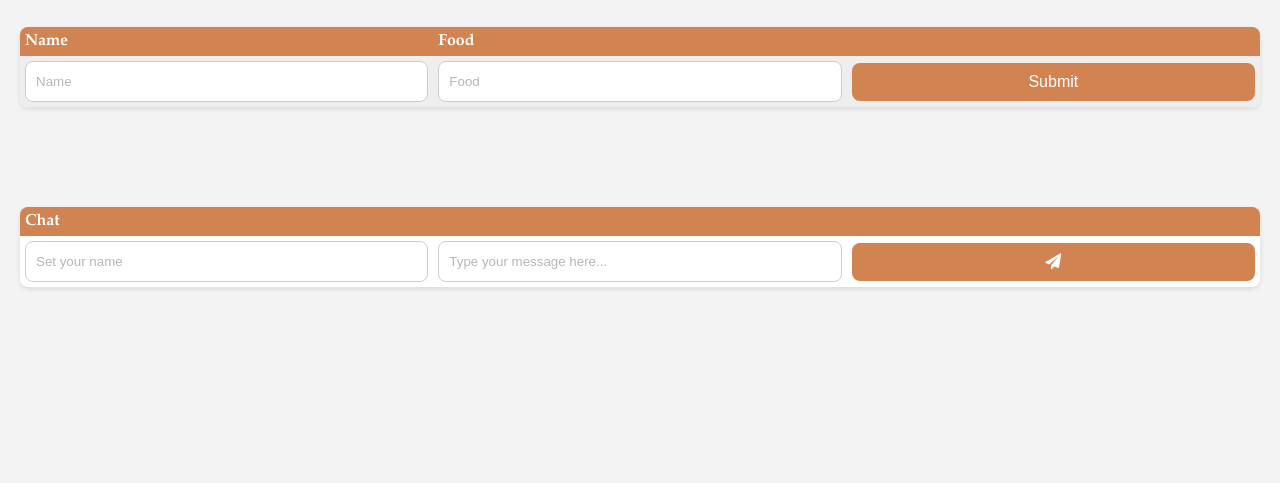
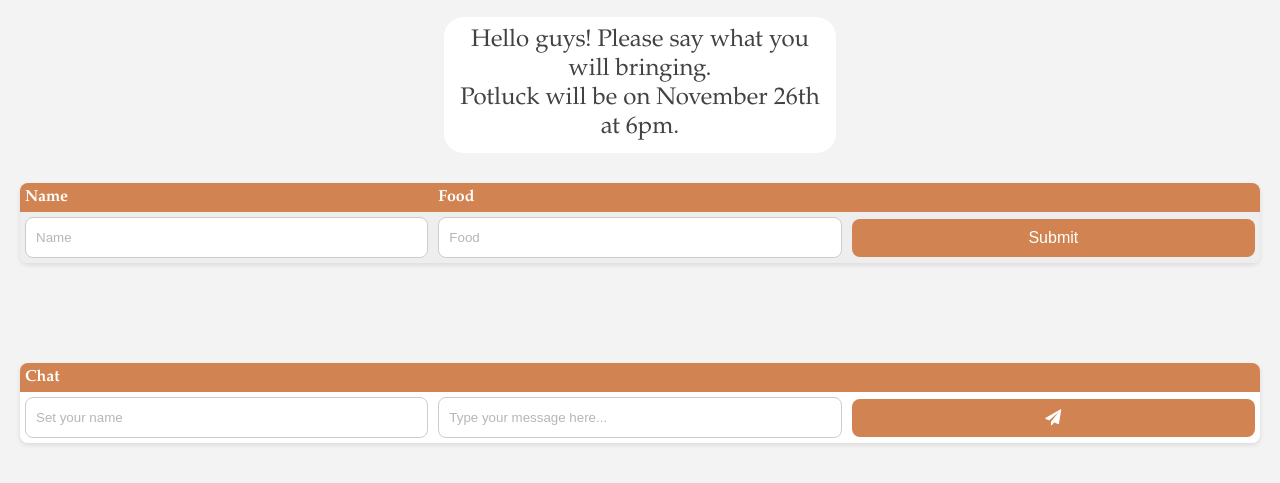
Before and after one commit to TillyTanker/TillyTanker.github.io, a plain HTML site: page index.html in a window 1280 px wide. Shown: the part 91-574 px from the top of the page. Drawn offline with Linux system fonts and the light colour scheme; no server answers.

Commit message:
styling updates; allowed multiple same names

```diff
--- a/index.html
+++ b/index.html
@@ -13,8 +13,9 @@
     Potluck RSVP
     </header>
     <div class="body-style">
-        <div class="input-container">
-
+        <div class="info-text">
+            Hello guys! Please say what you will bringing.<br>
+            Potluck will be on November 26th at 6pm.
         </div>
         <div class ="table-container">
             <table>
--- a/script.js
+++ b/script.js
@@ -95,10 +95,6 @@ async function addPerson(){
 
         if (nameInput.value.trim() === '' || foodInput.value.trim() === '') {
             alert('Please enter both your name and what you are going to bring.');
-            return;
-        }
-        if(await isNameAlreadyUsed(nameInput.value.trim(), 'name')){
-            alert('Who is you? Please enter a different name.');
             return;
         }
         if(await isNameAlreadyUsed(foodInput.value.trim(), 'food')){
--- a/styles.css
+++ b/styles.css
@@ -1,12 +1,12 @@
 :root{
     --mainColor: rgb(209, 132, 81);
-    --accentColor: rgb(156, 99, 61);
+    --accentColor: rgb(250, 100, 62);
 }
 
 body{
     margin: 0px;
     padding: 0px;
-    font-family: Garamond, 'Segoe UI', Tahoma, Verdana, sans-serif;
+    font-family: Gabriola, Garamond, 'Segoe UI', Tahoma, Verdana, sans-serif;
     background-color: rgb(243, 243, 243);
 
 }
@@ -39,6 +39,18 @@ body{
     font-size: 1.5rem;
     background-color: rgb(243, 243, 243);
 
+}
+
+.info-text{
+    border-radius: 20px;
+    justify-content: center;
+    align-items: center;
+    text-align: center;
+    background: rgb(255, 255, 255);
+    padding: 10px;
+    margin-bottom: 20px;
+    color:rgb(66, 66, 66);
+    width: 90%;
 }
 
 .input-container {
@@ -109,6 +121,9 @@ button:hover {
     .table-container{
         width: 80%;
     }
+    .info-text{
+        width: 30%;
+    }
 }
 
 
@@ -131,6 +146,7 @@ table{
     width: 100%;
     border-collapse: collapse;
     table-layout: fixed;
+    font-family: Gabriola, Garamond, 'Segoe UI', Tahoma, Verdana, sans-serif;
 }
 
 td{
@@ -144,10 +160,12 @@ th{
     color: #ffffff;
     background-color: var(--mainColor);
 
+
 }
 
 tr{
     background-color: rgb(238, 238, 238);
+
 }
 
 tr:nth-child(even){
@@ -171,6 +189,8 @@ td:last-child button{
     width: 100%;
     padding: 2px;
     padding-left: 5px;
+    font-family: Gabriola, Garamond, 'Segoe UI', Tahoma, Verdana, sans-serif;
+    font-size: 1rem;
 }
 
 .transparent-input-box:disabled {
```
